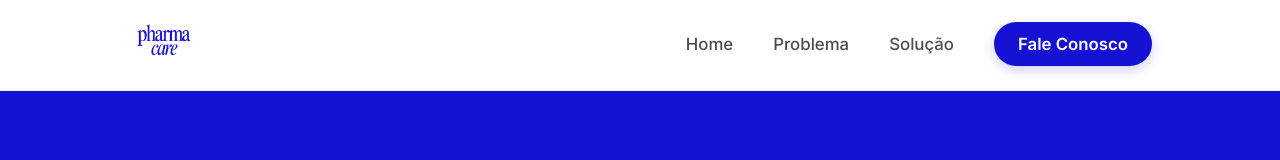
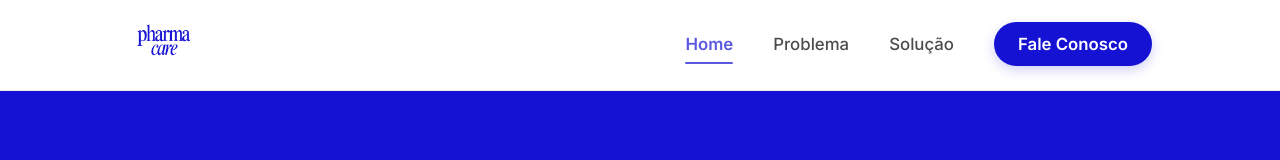
Before and after one commit to guilhermezw/landing-page-pharmacare, a React (Vite) app in the folder landing-page/: page / in a window 1280 px wide. Shown: the top 160 px of the page. Built offline with nearby package versions, Linux system fonts and the light colour scheme.

Commit message:
Adicionando marcador nos tópicos da navbar

```diff
--- a/landing-page/src/components/NavBar/NavBar.css
+++ b/landing-page/src/components/NavBar/NavBar.css
@@ -68,3 +68,28 @@
 .nav-links {
   align-items: center;
 }
+
+.nav-links li {
+  position: relative;
+}
+
+.nav-links a.active {
+  color: #1612d3;
+  font-weight: 600;
+}
+
+.nav-links a.active::after {
+  content: '';
+  position: absolute;
+  bottom: -6px;
+  left: 0;
+  width: 100%;
+  height: 2px;
+  background-color: #1612d3;
+  border-radius: 2px;
+  transition: all 0.3s ease;
+}
+
+.nav-links a.btn-nav-contact::after {
+  display: none;
+}
--- a/landing-page/src/components/NavBar/NavBar.jsx
+++ b/landing-page/src/components/NavBar/NavBar.jsx
@@ -1,7 +1,39 @@
+import { useState, useEffect } from "react"; // IMPORTANTE: Adicionamos os hooks aqui
 import "./Navbar.css";
-import logo from "../../assets/logo.png"; // Verifique se o caminho do logo está correto para o seu projeto
+import logo from "../../assets/logo.png";
 
 function Navbar() {
+  // Estado para guardar qual seção está visível no momento
+  const [activeSection, setActiveSection] = useState("hero");
+
+  // Efeito que monitora o scroll da página
+  useEffect(() => {
+    const handleScroll = () => {
+      const sections = ["hero", "problema", "solucao", "contato"];
+      const scrollPosition = window.scrollY + 120; // 120px de margem de erro por causa da navbar fixa
+
+      for (const section of sections) {
+        const element = document.getElementById(section);
+        if (element) {
+          const { offsetTop, offsetHeight } = element;
+          // Verifica se o scroll do usuário está dentro daquela seção
+          if (scrollPosition >= offsetTop && scrollPosition < offsetTop + offsetHeight) {
+            setActiveSection(section);
+          }
+        }
+      }
+    };
+
+    // Adiciona o ouvinte de scroll quando o componente carrega
+    window.addEventListener("scroll", handleScroll);
+
+    // Executa uma vez logo de cara para marcar o "Home"
+    handleScroll();
+
+    // Limpa o ouvinte quando o componente for desmontado
+    return () => window.removeEventListener("scroll", handleScroll);
+  }, []);
+
   const scrollToSection = (e, id) => {
     e.preventDefault();
     const element = document.getElementById(id);
@@ -16,16 +48,40 @@ function Navbar() {
     <header className="navbar">
       <div className="container nav-inner">
         <a href="#hero" onClick={(e) => scrollToSection(e, 'hero')}>
-          <img src={logo} alt="PharmaCare" className="logo-img" />
+          <img src={logo} alt="Pharma Care" className="logo-img" />
         </a>
 
         <nav>
           <ul className="nav-links">
-            <li><a href="#hero" onClick={(e) => scrollToSection(e, 'hero')}>Home</a></li>
-            <li><a href="#problema" onClick={(e) => scrollToSection(e, 'problema')}>Problema</a></li>
-            <li><a href="#solucao" onClick={(e) => scrollToSection(e, 'solucao')}>Solução</a></li>
             <li>
-              {/* Transformamos o link num botão chamativo! */}
+              {/* Se a seção ativa for 'hero', adiciona a classe 'active' */}
+              <a
+                href="#hero"
+                className={activeSection === "hero" ? "active" : ""}
+                onClick={(e) => scrollToSection(e, 'hero')}
+              >
+                Home
+              </a>
+            </li>
+            <li>
+              <a
+                href="#problema"
+                className={activeSection === "problema" ? "active" : ""}
+                onClick={(e) => scrollToSection(e, 'problema')}
+              >
+                Problema
+              </a>
+            </li>
+            <li>
+              <a
+                href="#solucao"
+                className={activeSection === "solucao" ? "active" : ""}
+                onClick={(e) => scrollToSection(e, 'solucao')}
+              >
+                Solução
+              </a>
+            </li>
+            <li>
               <a
                 href="#contato"
                 className="btn-nav-contact"
```
